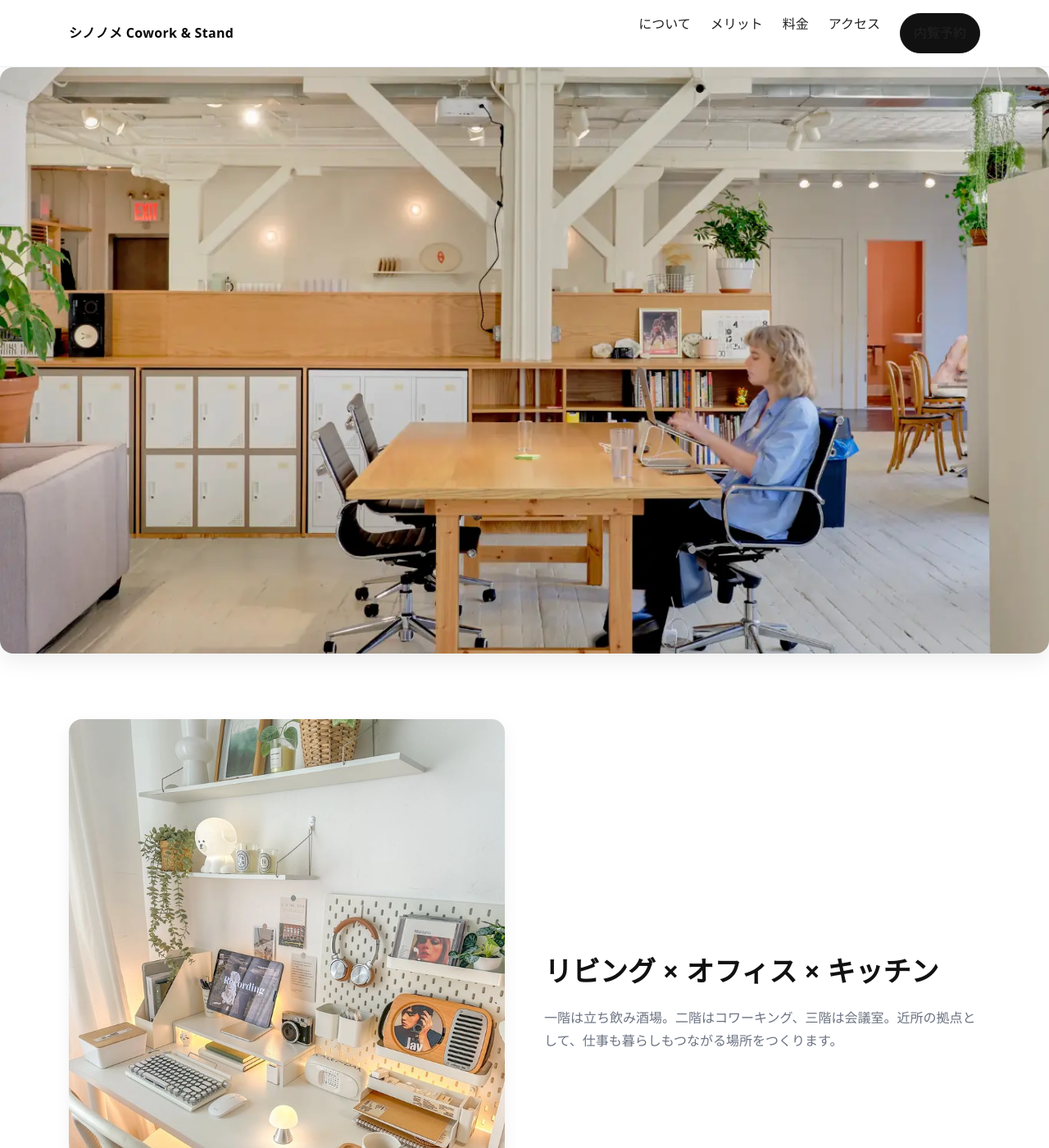
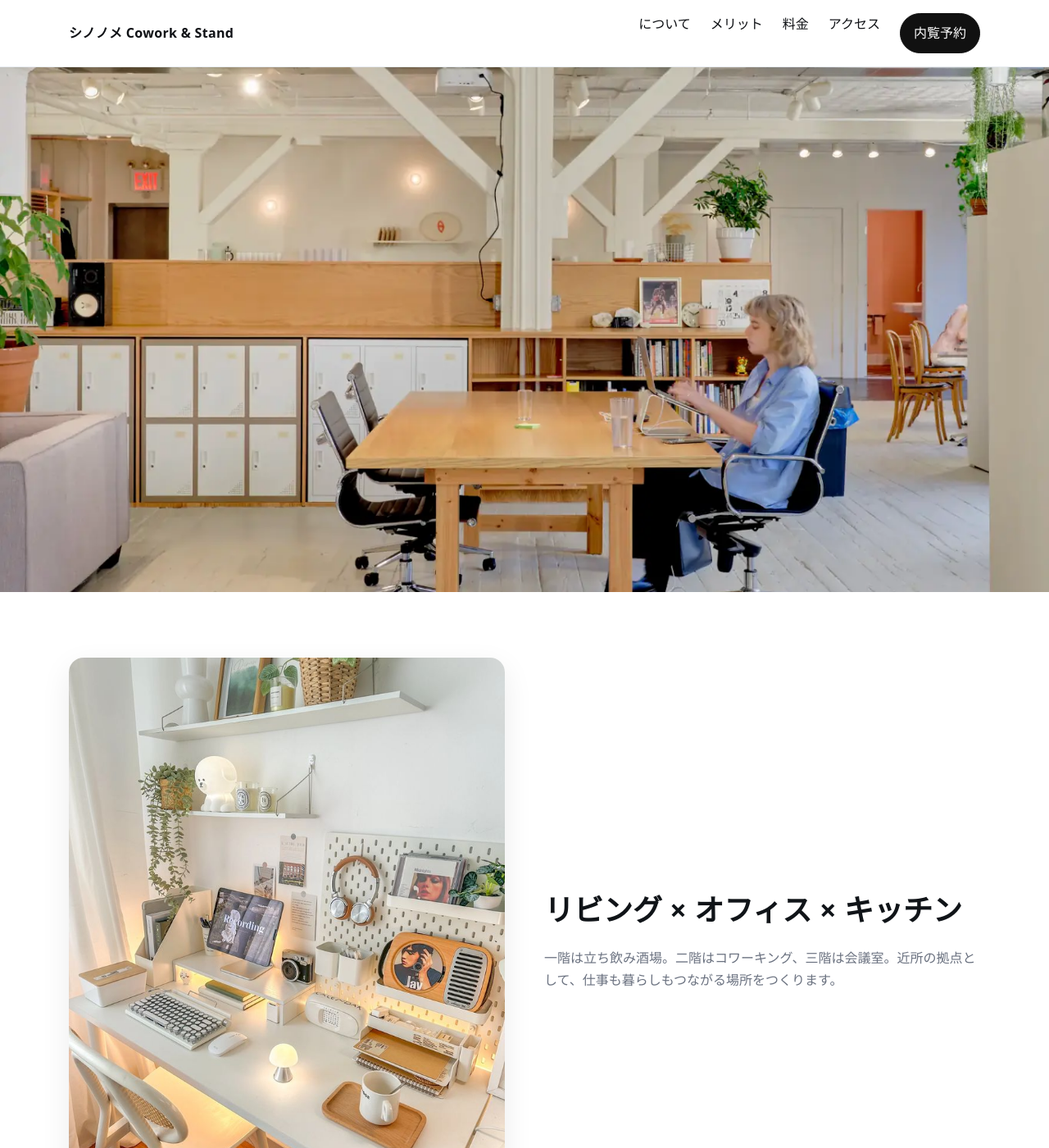
Before and after one commit to magnecto/shinonome, a Jekyll site: the page built from index.html, in a window 1280 px wide and 1400 px high. Shown: the whole window at 82% size. Built offline with Jekyll 4.4.1, drawn with Linux system fonts in a browser that asks for light colours.

Commit message:
Update style.css

```diff
--- a/assets/css/style.css
+++ b/assets/css/style.css
@@ -1,71 +1,86 @@
+:root{
+  --bg:#ffffff; --bg-alt:#f7f8fb;
+  --text:#101418; --muted:#6b7280; --border:#e8ecf1;
+  --ink:#0f1115; --accent:#111111;
+  --container: 1160px;
 
+  /* spacing */
+  --s2:8px; --s3:12px; --s4:16px; --s5:20px; --s6:24px;
+  --s8:32px; --s10:40px; --s12:48px; --s16:64px; --s20:80px;
 
-:root{
---bg:#ffffff; --text:#111111; --muted:#6b7280; --border:#eceff3; --ink:#0a0a0a; --ink-weak:#222;
---accent:#111111; /* 黒アクセント */
---container: 1160px;
---space-2: 8px; --space-3: 12px; --space-4: 16px; --space-5: 20px; --space-6: 24px; --space-7: 28px; --space-8: 32px; --space-10: 40px; --space-12: 48px; --space-16: 64px; --space-20: 80px; --radius:16px;
+  --radius:18px; --shadow:0 12px 36px rgba(0,0,0,.08);
 }
 *{box-sizing:border-box}
 html,body{margin:0;padding:0}
-body{font-family: system-ui,-apple-system, Segoe UI, Roboto, "Hiragino Kaku Gothic ProN", Meiryo, sans-serif; color:var(--text); background:var(--bg); line-height:1.7;}
+body{
+  font-family: system-ui,-apple-system, Segoe UI, Roboto, "Hiragino Kaku Gothic ProN", Meiryo, sans-serif;
+  color:var(--text); background:var(--bg); line-height:1.7;
+}
 img{max-width:100%; height:auto; display:block}
-a{color:var(--ink); text-decoration: none; border-bottom:1px solid transparent}
+a{color:var(--ink); text-decoration:none; border-bottom:1px solid transparent}
 a:hover{border-bottom-color:var(--ink)}
 
-
-.container{max-width:var(--container); margin-inline:auto; padding-inline: min(5vw, 24px);}
-.section{padding-block: var(--space-20);}
-.section-narrow{padding-block: var(--space-16);}
-.h1{font-size: clamp(28px, 5vw, 52px); line-height:1.15; letter-spacing: .01em; margin:0 0 var(--space-6);}
-.h2{font-size: clamp(22px, 3.2vw, 34px); line-height:1.2; margin:0 0 var(--space-6);}
-.lead{font-size: clamp(16px, 2.4vw, 18px); color:var(--muted);}
+/* layout */
+.container{max-width:var(--container); margin-inline:auto; padding-inline:min(5vw,24px);}
+.section{padding-block:var(--s20)}
+.section--alt{background:var(--bg-alt)}
+.h1{font-size:clamp(28px,5vw,56px); line-height:1.15; margin:0 0 var(--s6)}
+.h2{font-size:clamp(22px,3.2vw,36px); line-height:1.2; margin:0 0 var(--s6)}
+.lead{font-size:clamp(16px,2.4vw,18px); color:var(--muted)}
 .eyebrow{letter-spacing:.22em; font-size:12px; color:#9aa3af; text-transform:uppercase;}
 .muted{color:var(--muted)}
 
-
-/* Header */
-.site-header{position: sticky; top:0; backdrop-filter: blur(6px); background: rgba(255,255,255,.86); border-bottom:1px solid var(--border); z-index:10;}
-.header-inner{display:flex; align-items:center; justify-content:space-between; padding-block: var(--space-4);}
+/* header */
+.site-header{
+  position:sticky; top:0; z-index:30;
+  background:rgba(255,255,255,.86); backdrop-filter:blur(8px);
+  border-bottom:1px solid var(--border);
+}
+.header-inner{display:flex; align-items:center; justify-content:space-between; padding-block:var(--s4)}
 .brand{font-weight:700; letter-spacing:.02em}
-.nav{display:flex; gap: var(--space-6);}
-.nav a{color:var(--ink-weak)}
-.btn{display:inline-block; padding:10px 16px; border-radius: 999px; border:1px solid var(--ink);}
+.nav{display:flex; gap:var(--s6)}
+.btn{display:inline-block; padding:10px 16px; border-radius:999px; border:1px solid var(--ink)}
 .btn-black{background:#111; color:#fff; border-color:#111}
 
+/* hero with overlay */
+.hero{padding-top:var(--s16)}
+.hero-wrap{position:relative; border-radius:var(--radius); overflow:hidden; box-shadow:var(--shadow)}
+.hero-photo img{width:100%; height:min(60vw,640px); object-fit:cover}
+.hero-overlay{
+  position:absolute; inset:auto 0 0 0; padding: min(6vw, 40px);
+  background:linear-gradient(180deg, rgba(0,0,0,0) 0%, rgba(0,0,0,.25) 50%, rgba(0,0,0,.45) 100%);
+  color:#fff;
+}
+.hero-title{font-size:clamp(28px,5.2vw,54px); line-height:1.1; margin:0 0 var(--s4)}
+.hero-sub{opacity:.9; font-size:clamp(14px,2.3vw,18px)}
 
-/* Hero */
-.hero{padding-top: var(--space-20);}
-.hero-grid{display:grid; grid-template-columns: 1.05fr .95fr; gap: var(--space-12); align-items:end;}
-.hero-photo{border-radius: var(--radius); overflow:hidden; box-shadow: 0 8px 28px rgba(0,0,0,.08);}
-.hero-tags{display:flex; gap:10px; flex-wrap:wrap; margin-top: var(--space-6);}
-.tag{font-size:12px; padding:6px 10px; border:1px solid var(--border); border-radius:999px; color:#455; background:#fafbfc}
+/* media blocks */
+.media{display:grid; grid-template-columns:1fr 1fr; gap:var(--s12); align-items:center}
+.media .photo{border-radius:var(--radius); overflow:hidden; box-shadow:var(--shadow)}
+.media .stack{display:grid; gap:var(--s8)}
 
+/* features */
+.features{display:grid; grid-template-columns:repeat(3,1fr); gap:var(--s8)}
+.card{border:1px solid var(--border); border-radius:var(--radius); padding:var(--s8); background:#fff; box-shadow:0 2px 8px rgba(0,0,0,.03)}
+.card h3{margin:0 0 var(--s3); font-size:18px}
 
-/* Media blocks */
-.media{display:grid; grid-template-columns: 1fr 1fr; gap: var(--space-12); align-items:center;}
-.media .photo{border-radius: var(--radius); overflow:hidden; box-shadow:0 6px 20px rgba(0,0,0,.06);}
-.media .stack{display:grid; gap: var(--space-6);}
-
-
-/* Features */
-.features{display:grid; grid-template-columns: repeat(3,1fr); gap: var(--space-8);}
-.card{border:1px solid var(--border); border-radius: var(--radius); padding: var(--space-8); background:#fff; box-shadow: 0 2px 8px rgba(0,0,0,.03);}
-.card h3{margin:0 0 var(--space-3); font-size:18px}
-
-
-/* Plans */
-.plan-grid{display:grid; grid-template-columns: repeat(3,1fr); gap: var(--space-8);}
-.plan{border:1px solid var(--border); border-radius: var(--radius); padding: var(--space-8); background:#f8fafc;}
+/* plans */
+.plan-grid{display:grid; grid-template-columns:repeat(3,1fr); gap:var(--s8)}
+.plan{border:1px solid var(--border); border-radius:var(--radius); padding:var(--s8); background:#fff}
 .price{font-size:28px; font-weight:800}
 
+/* footer */
+.site-footer{border-top:1px solid var(--border); background:#fff}
+.footer-inner{display:flex; justify-content:space-between; padding-block:var(--s8); color:var(--muted)}
 
-/* Footer */
-.site-footer{border-top:1px solid var(--border); background:#fff}
-.footer-inner{display:flex; justify-content:space-between; padding-block: var(--space-8);}
+/* fixed CTA */
+.fab{
+  position:fixed; right:20px; bottom:20px; z-index:40;
+  background:#111; color:#fff; padding:12px 18px; border-radius:999px;
+  box-shadow:0 10px 24px rgba(0,0,0,.18);
+}
 
-
-/* Responsive */
+/* responsive */
 @media (max-width: 980px){
-.hero-grid, .media, .features, .plan-grid{grid-template-columns:1fr}
+  .media, .features, .plan-grid{grid-template-columns:1fr}
 }
```
